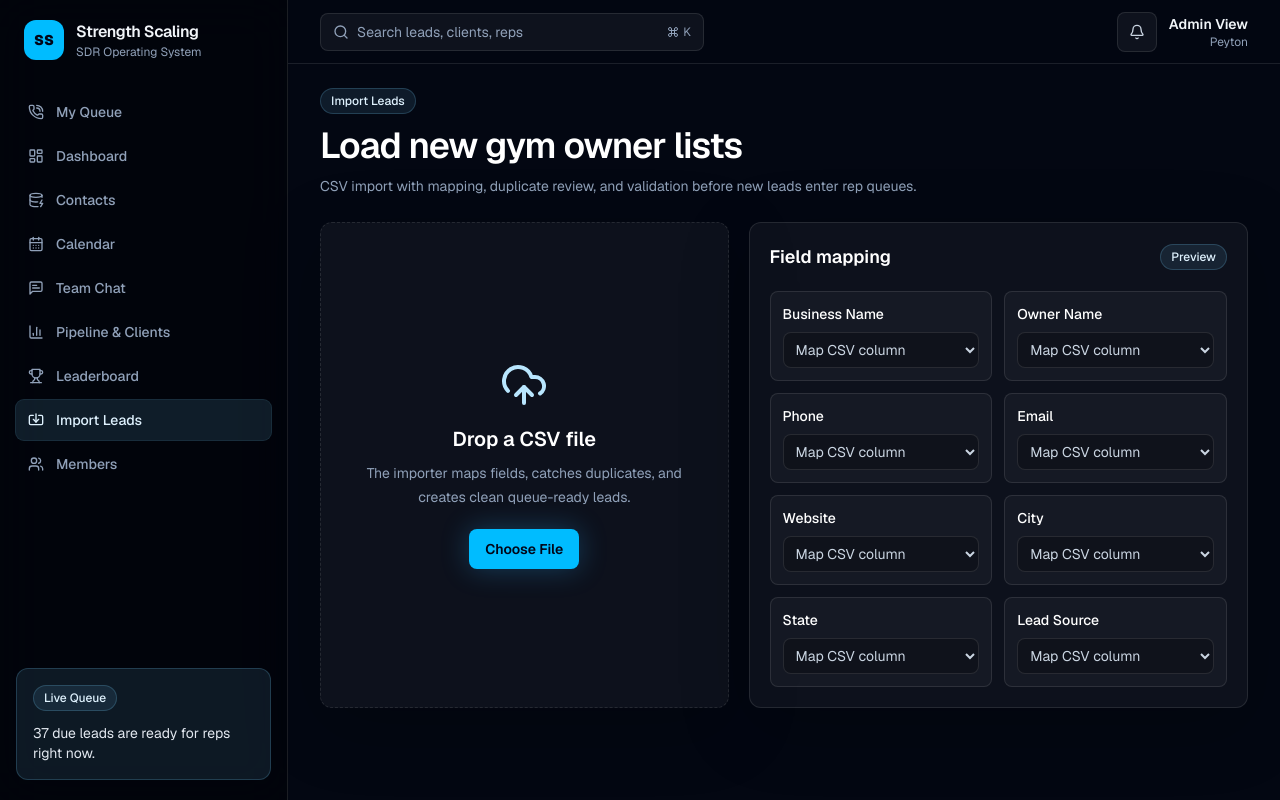
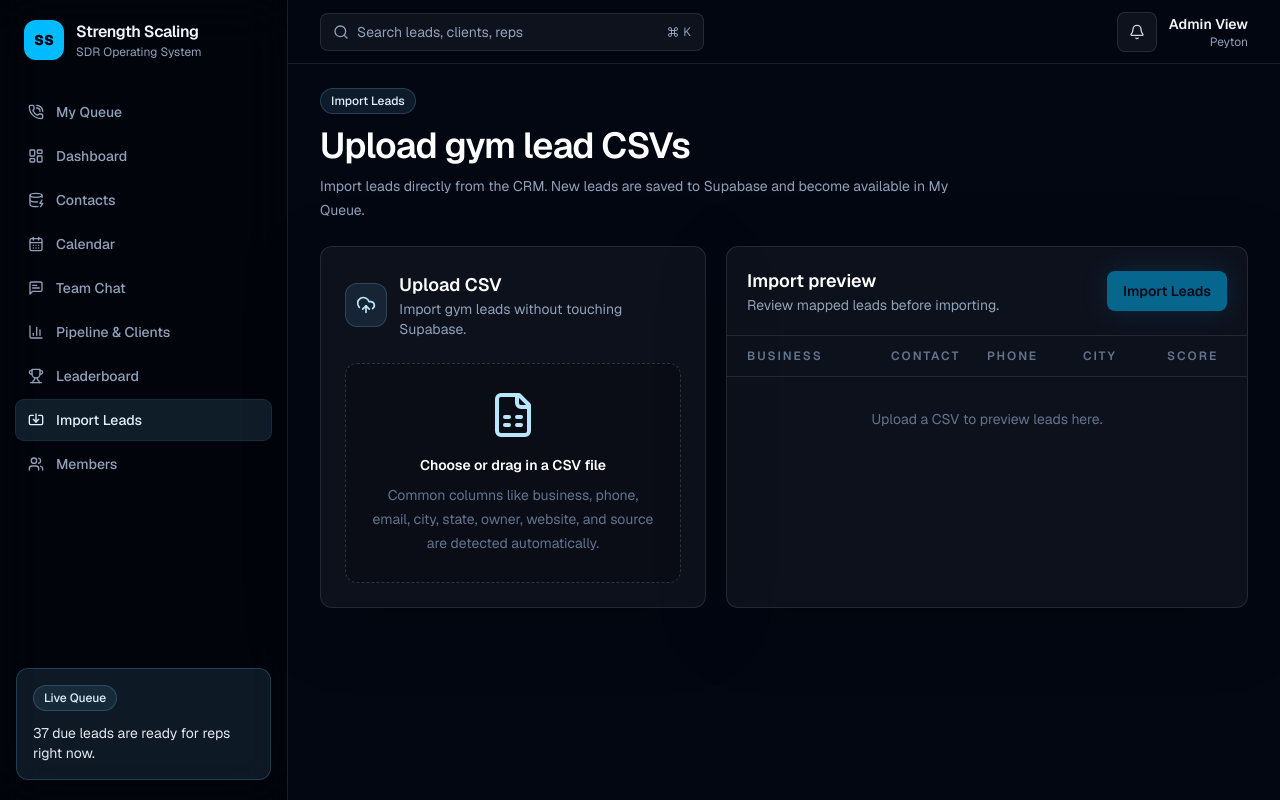
Before and after one commit to peyton-ssllc/strength-scaling-crmv2, a Next.js app: page /import-leads in a window 1280 px wide. Built offline with nearby package versions, Linux system fonts and the light colour scheme.

Commit message:
Update page.tsx

```diff
--- a/src/app/(dashboard)/import-leads/page.tsx
+++ b/src/app/(dashboard)/import-leads/page.tsx
@@ -1,46 +1,16 @@
-import { UploadCloud } from "lucide-react";
+import { ImportLeadsUploader } from "@/components/crm/import-leads-uploader";
 import { PageHeader } from "@/components/crm/page-header";
-import { Badge } from "@/components/ui/badge";
-import { Button } from "@/components/ui/button";
-import { Card } from "@/components/ui/card";
-
-const fields = ["Business Name", "Owner Name", "Phone", "Email", "Website", "City", "State", "Lead Source"];
 
 export default function ImportLeadsPage() {
   return (
     <>
       <PageHeader
         eyebrow="Import Leads"
-        title="Load new gym owner lists"
-        description="CSV import with mapping, duplicate review, and validation before new leads enter rep queues."
+        title="Upload gym lead CSVs"
+        description="Import leads directly from the CRM. New leads are saved to Supabase and become available in My Queue."
       />
-      <div className="grid gap-5 xl:grid-cols-[0.9fr_1.1fr]">
-        <Card className="flex min-h-[320px] flex-col items-center justify-center border-dashed p-8 text-center">
-          <UploadCloud className="size-12 text-sky-200" />
-          <h2 className="mt-4 text-xl font-semibold text-white">Drop a CSV file</h2>
-          <p className="mt-2 max-w-sm text-sm leading-6 text-slate-400">
-            The importer maps fields, catches duplicates, and creates clean queue-ready leads.
-          </p>
-          <Button className="mt-5">Choose File</Button>
-        </Card>
-        <Card className="p-5">
-          <div className="flex items-center justify-between">
-            <h2 className="text-lg font-semibold text-white">Field mapping</h2>
-            <Badge>Preview</Badge>
-          </div>
-          <div className="mt-5 grid gap-3 sm:grid-cols-2">
-            {fields.map((field) => (
-              <div key={field} className="rounded-lg border border-white/10 bg-white/[0.035] p-3">
-                <div className="text-sm font-medium text-white">{field}</div>
-                <select className="mt-2 h-9 w-full rounded-lg border border-white/10 bg-black/25 px-2 text-sm text-slate-300">
-                  <option>Map CSV column</option>
-                  <option>{field}</option>
-                </select>
-              </div>
-            ))}
-          </div>
-        </Card>
-      </div>
+
+      <ImportLeadsUploader />
     </>
   );
 }
```
